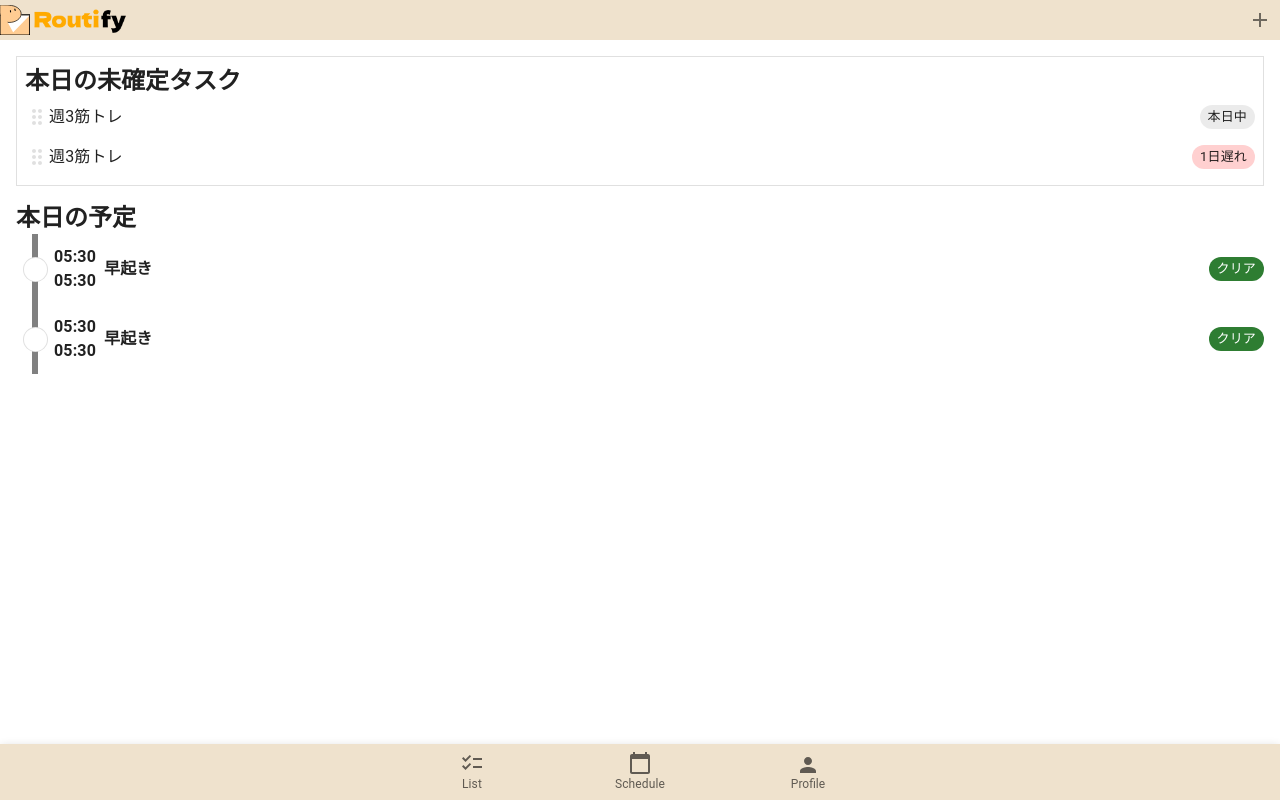
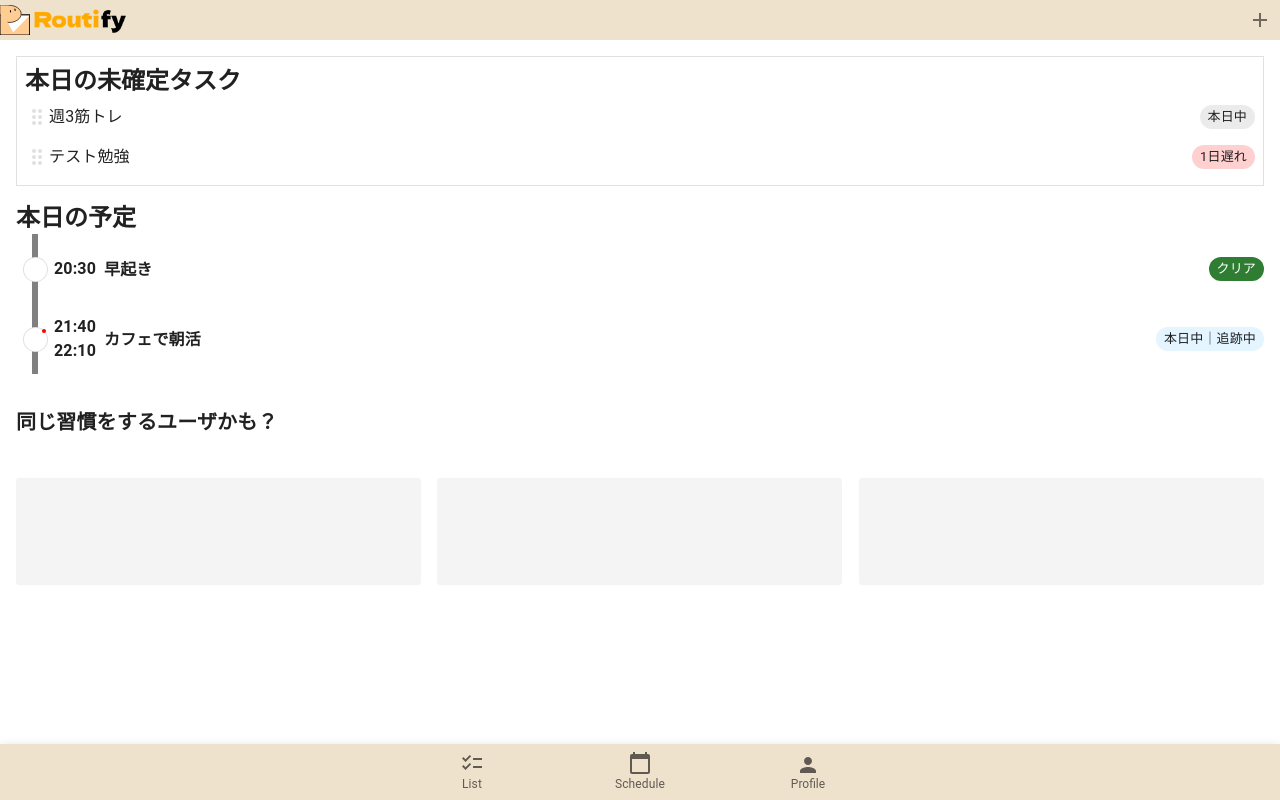
Before and after one commit to hack-CommTech/routify-app, a Next.js app in the folder apps/web/: page /schedule in a window 1280 px wide. Built offline with nearby package versions, Linux system fonts and the light colour scheme.

Commit message:
update: hooksの分割・適用

```diff
--- a/apps/web/package.json
+++ b/apps/web/package.json
@@ -19,6 +19,7 @@
     "@emotion/styled": "^11.11.0",
     "@mui/icons-material": "^5.15.6",
     "@mui/material": "^5.15.6",
+    "dayjs": "^1.11.10",
     "next": "14.1.0",
     "react": "^18",
     "react-dom": "^18"
--- a/apps/web/src/components/domains/schedule,focus/ShowSchedules.tsx
+++ b/apps/web/src/components/domains/schedule,focus/ShowSchedules.tsx
@@ -1,14 +1,39 @@
-import { Box, Chip, Typography } from '@mui/material';
+import { Box, Chip, ChipOwnProps, Typography } from '@mui/material';
+import Link from 'next/link';
+import { formatTime } from '@/utils/formatter';
+
+interface ShowSchedulesProps {
+  habits?: {
+    list_id: number;
+    habit_id: number;
+    name: string;
+    start_time: string;
+    end_time: string | null;
+    is_done: boolean;
+    chip: {
+      label: string;
+      color: ChipOwnProps['color'];
+    };
+    is_suggest?: boolean;
+  }[];
+}
 
 /**
  * スケジュールの表示
  */
-export const ShowSchedules = () => (
+export const ShowSchedules: React.FC<ShowSchedulesProps> = (props) => (
   <Box py={2}>
     <Typography variant="h5" component="h2" fontWeight="bold">
       本日の予定
     </Typography>
-    <Box display="flex" position="relative" alignItems="center">
+
+    {props.habits?.map((habit) => (
+      <Box
+        display="flex"
+        position="relative"
+        alignItems="center"
+        key={`${habit.habit_id}_${habit.list_id}`}
+      >
         <Box
           px={2}
           position="relative"
@@ -24,43 +49,45 @@ export const ShowSchedules = () => (
             borderRadius="50%"
             border={(theme) => `1px solid ${theme.palette.divider}`}
             bgcolor="background.default"
-        ></Box>
+          >
+            {/* 赤ランプ */}
+            {habit.is_suggest && (
+              <Box
+                width={4}
+                height={4}
+                position="absolute"
+                borderRadius="50%"
+                top={1}
+                right={1}
+                bgcolor="red"
+              />
+            )}
+          </Box>
         </Box>
         <Box width={50}>
-        <Typography fontWeight="bold">05:30</Typography>
-        <Typography fontWeight="bold">05:30</Typography>
+          <Typography fontWeight="bold">
+            {formatTime(habit.start_time)}
+          </Typography>
+          {habit.end_time && (
+            <Typography fontWeight="bold">
+              {formatTime(habit.end_time)}
+            </Typography>
+          )}
         </Box>
         <Box flex={1}>
-        <Typography fontWeight="bold">早起き</Typography>
+          <Typography
+            fontWeight="bold"
+            component={Link}
+            href="/list/detail/hogehoge"
+            width="100%"
+            color="text.primary"
+            sx={{ textDecoration: 'none' }}
+          >
+            {habit.name}
+          </Typography>
         </Box>
-      <Chip label="クリア" size="small" color="success" />
+        <Chip label={habit.chip.label} size="small" color={habit.chip.color} />
       </Box>
-    <Box display="flex" position="relative" alignItems="center">
-      <Box
-        px={2}
-        position="relative"
-        display="flex"
-        justifyContent="center"
-        alignItems="center"
-      >
-        <Box width={6} height={70} bgcolor="gray"></Box>
-        <Box
-          width={25}
-          height={25}
-          position="absolute"
-          borderRadius="50%"
-          border={(theme) => `1px solid ${theme.palette.divider}`}
-          bgcolor="background.default"
-        ></Box>
-      </Box>
-      <Box width={50}>
-        <Typography fontWeight="bold">05:30</Typography>
-        <Typography fontWeight="bold">05:30</Typography>
-      </Box>
-      <Box flex={1}>
-        <Typography fontWeight="bold">早起き</Typography>
-      </Box>
-      <Chip label="クリア" size="small" color="success" />
-    </Box>
+    ))}
   </Box>
 );
--- a/apps/web/src/components/domains/schedule/Home1Schedule.tsx
+++ b/apps/web/src/components/domains/schedule/Home1Schedule.tsx
@@ -1,9 +1,13 @@
-import DragIndicatorIcon from '@mui/icons-material/DragIndicator';
-import { Box, Chip, Stack, Typography } from '@mui/material';
+import { Box, Stack, Typography } from '@mui/material';
 import { HomeTopHeader } from '@/components/commons/dataDisplay/HomeTopHeader';
+import { HabitListSuggestUser } from '@/components/domains/HabitListSuggestUser';
+import { UnsettledScheduleRow } from '@/components/domains/schedule/UnsettledScheduleRow';
 import { ShowSchedules } from '@/components/domains/schedule,focus/ShowSchedules';
+import { useSchedule } from '@/useHooks/domains/useSchedule';
 
-export const Home1Schedule = () => (
+export const Home1Schedule = () => {
+  const { habitSettledSchedule, habitConfirmedSchedule } = useSchedule();
+  return (
     <>
       <HomeTopHeader />
       <Box p={2}>
@@ -11,31 +15,23 @@ export const Home1Schedule = () => (
           <Typography variant="h5" component="h2" fontWeight="bold">
             本日の未確定タスク
           </Typography>
+
           <Stack py={1} spacing={2}>
-          <Box display="flex" alignItems="center" position="relative">
-            <DragIndicatorIcon sx={{ color: 'divider' }} />
-            <Typography>週3筋トレ</Typography>
-            <Chip
-              label="本日中"
-              size="small"
-              color="default"
-              sx={{ position: 'absolute', top: 0, right: 0 }}
+            {habitSettledSchedule.map((habit) => (
+              <UnsettledScheduleRow
+                key={`${habit.list_id}_${habit.habit_id}`}
+                name={habit.name}
+                chip={habit.chip}
               />
-          </Box>
-          <Box display="flex" alignItems="center" position="relative">
-            <DragIndicatorIcon sx={{ color: 'divider' }} />
-            <Typography>週3筋トレ</Typography>
-            <Chip
-              label="1日遅れ"
-              size="small"
-              color="error"
-              sx={{ position: 'absolute', top: 0, right: 0 }}
-            />
-          </Box>
+            ))}
           </Stack>
         </Box>
+
         {/* スケジュールの表示 */}
-      <ShowSchedules />
+        <ShowSchedules habits={habitConfirmedSchedule} />
+
+        <HabitListSuggestUser />
       </Box>
     </>
   );
+};
--- /dev/null
+++ b/apps/web/src/components/domains/schedule/UnsettledScheduleRow.tsx
@@ -0,0 +1,26 @@
+import DragIndicatorIcon from '@mui/icons-material/DragIndicator';
+import { Box, Chip, ChipOwnProps, Typography } from '@mui/material';
+import React from 'react';
+
+interface UnsettledScheduleRowProps {
+  name: string;
+  chip: { label: string; color: ChipOwnProps['color'] };
+}
+
+/**
+ * 未確定のタスク
+ */
+export const UnsettledScheduleRow: React.FC<UnsettledScheduleRowProps> = (
+  props
+) => (
+  <Box display="flex" alignItems="center" position="relative">
+    <DragIndicatorIcon sx={{ color: 'divider' }} />
+    <Typography>{props.name}</Typography>
+    <Chip
+      label={props.chip.label}
+      size="small"
+      color={props.chip.color}
+      sx={{ position: 'absolute', top: 0, right: 0 }}
+    />
+  </Box>
+);
--- /dev/null
+++ b/apps/web/src/useHooks/domains/useSchedule.ts
@@ -0,0 +1,90 @@
+import { ChipOwnProps } from '@mui/material';
+import React from 'react';
+
+/**
+ * schedule画面で使用
+ */
+export const useSchedule = () => {
+  // eslint-disable-next-line
+  const [habitSettledSchedule, setHabitSettledSchedule] = React.useState<
+    {
+      list_id: number;
+      habit_id: number;
+      name: string;
+      start_time: string;
+      end_time: string | null;
+      is_done: boolean;
+      chip: {
+        label: string;
+        color: ChipOwnProps['color'];
+      };
+    }[]
+  >([
+    {
+      list_id: 1,
+      habit_id: 1,
+      name: '週3筋トレ',
+      start_time: '2024-02-02T20:52:26.395Z',
+      end_time: null,
+      is_done: false,
+      chip: { label: '本日中', color: 'default' },
+    },
+    {
+      list_id: 2,
+      habit_id: 2,
+      name: 'テスト勉強',
+      start_time: '2024-02-02T20:30:00.000Z',
+      end_time: null,
+      is_done: false,
+      chip: { label: '1日遅れ', color: 'error' },
+    },
+  ]);
+
+  // eslint-disable-next-line
+  const [habitConfirmedSchedule, setHabitConfirmedSchedule] = React.useState<
+    {
+      list_id: number;
+      habit_id: number;
+      name: string;
+      start_time: string;
+      end_time: string | null;
+      is_done: boolean;
+      chip: {
+        label: string;
+        color: ChipOwnProps['color'];
+      };
+      is_suggest?: boolean;
+    }[]
+  >([
+    {
+      list_id: 3,
+      habit_id: 1,
+      name: '早起き',
+      start_time: '2024-02-02T20:30:00.000Z',
+      end_time: null,
+      is_done: false,
+      chip: { label: 'クリア', color: 'success' },
+    },
+    {
+      list_id: 2,
+      habit_id: 2,
+      name: 'カフェで朝活',
+      start_time: '2024-02-02T21:40:00.000Z',
+      end_time: '2024-02-02T22:10:00.000Z',
+      is_done: false,
+      chip: { label: '本日中｜追跡中', color: 'info' },
+      is_suggest: true,
+    },
+  ]);
+
+  return {
+    /**
+     * スケジュール（未確定）
+     */
+    habitSettledSchedule,
+    /**
+     * スケジュール（確定）
+     */
+    habitConfirmedSchedule,
+  };
+};
--- /dev/null
+++ b/apps/web/src/utils/formatter.ts
@@ -0,0 +1,20 @@
+import dayjs from 'dayjs';
+import 'dayjs/locale/ja';
+
+dayjs.locale('ja');
+
+/**
+ * サーバーから受け取ったタイムスタンプを日付表示する
+ * @param value - 変換する日付
+ * @param string - 変換後の表記
+ */
+export const formatDate = (value: string | Date): string =>
+  dayjs(value).format('YYYY/MM/DD');
+
+/**
+ * サーバーから受け取ったタイムスタンプを日付表示する
+ * @param value - 変換する日付
+ * @param string - 変換後の表記
+ */
+export const formatTime = (value: string | Date): string =>
+  dayjs(value).format('HH:mm');
```
Also changed, not shown: apps/web/src/components/domains/list/Home0List.tsx (+13 -30 lines), apps/web/src/components/pages/list/ListNewPage.tsx (+10 -0 lines), apps/web/src/useHooks/domains/useList.ts (added, +82 -0 lines), 1 other file (tests, documents, lock files or other folders). Lines whose indentation alone changed are shown as unchanged.
